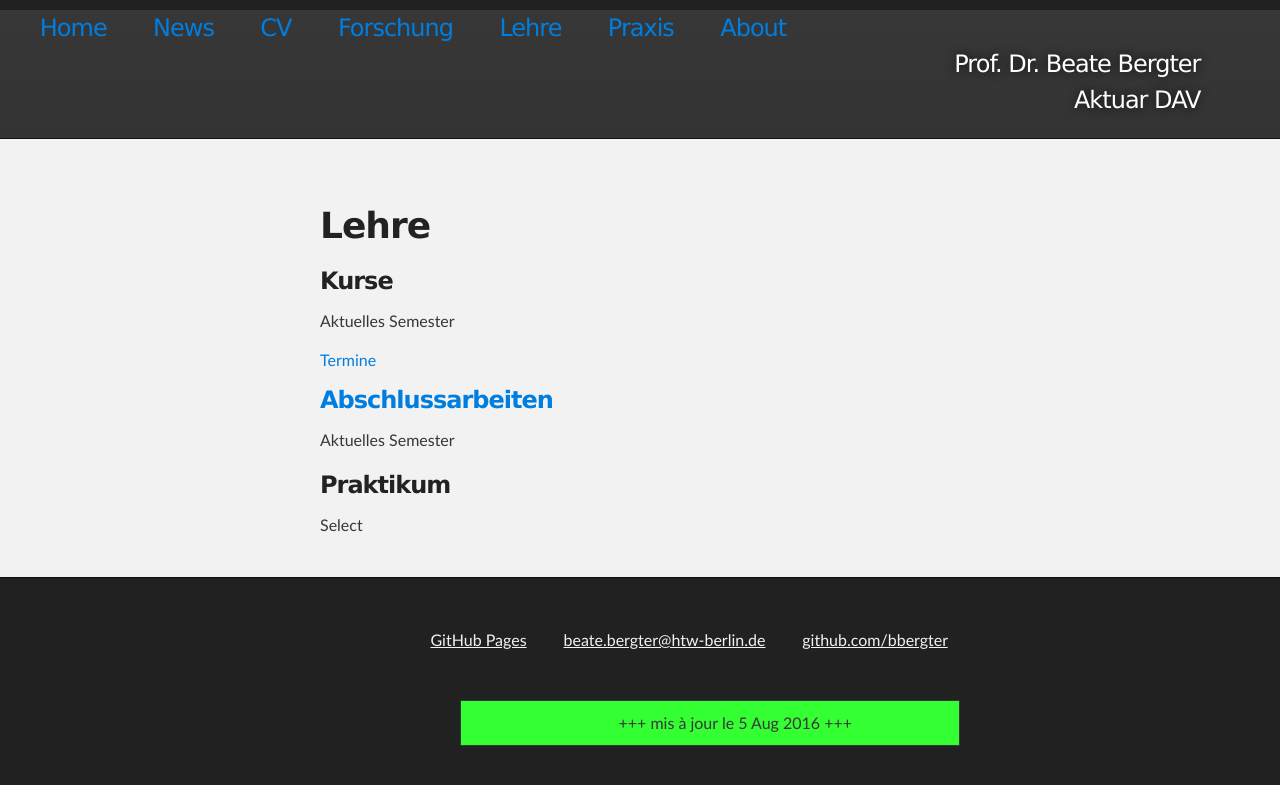
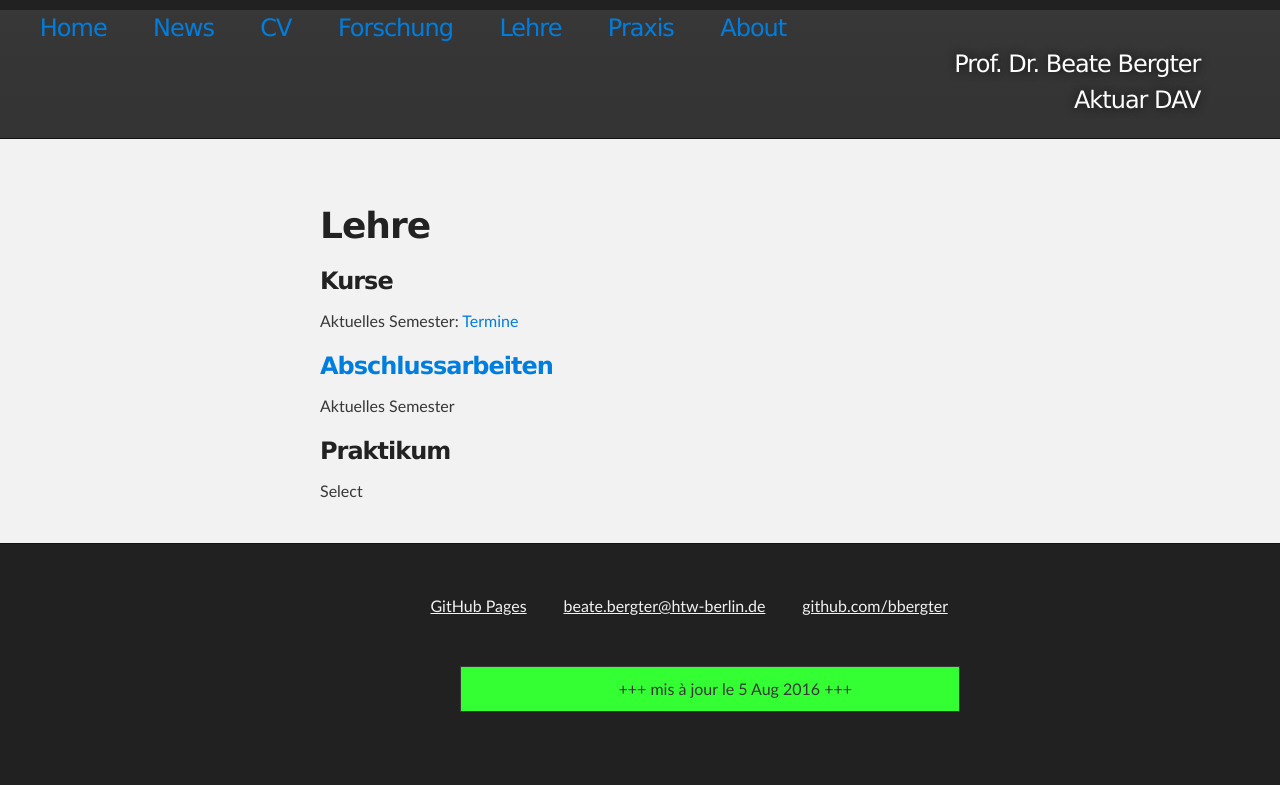
Before and after one commit to bbergter/bbergter, a Jekyll site: the page built from lehre/index.html, in a window 1280 px wide. Shown: the top 785 px of the page. Built offline with Jekyll 4.4.1, drawn with Linux system fonts in a browser that asks for light colours; some of the changed lines change nothing that is shown.

Commit message:
Update index.html

```diff
--- a/lehre/index.html
+++ b/lehre/index.html
@@ -12,13 +12,13 @@ lehre: active
 		<h1>Lehre</h1>
 
     <h3>Kurse</h3>
-<p> Aktuelles Semester</p>
+<p> Aktuelles Semester:
  <a
 href="https://lsf.htw-berlin.de/qisserver/rds?state=wplan&amp;act=DDozent&amp;pool=DDozent&amp;show=plan&amp;P.vx=kurz&amp;personal.pid=9212"
-                target="_blank">Termine</a>
+                target="_blank">Termine</a></p>
 
 
- <h3><a href="/lehre/themen.html" title="Abschlussarbeiten">Abschlussarbeiten</a></h3>
+ <h3><a href="/lehre/themen" title="Abschlussarbeiten">Abschlussarbeiten</a></h3>
 <p> Aktuelles Semester</p>
 
   <h3>Praktikum</h3>
```
